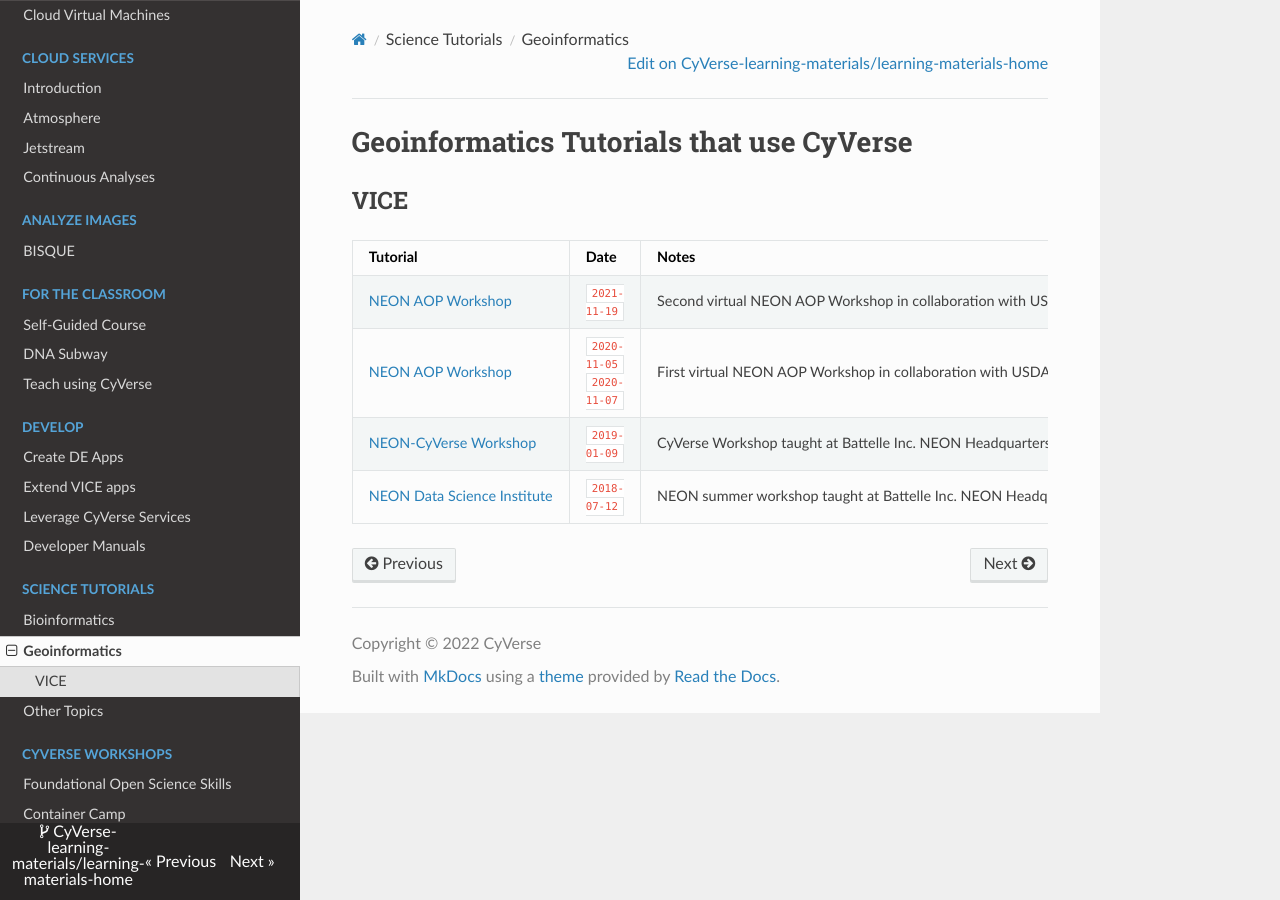
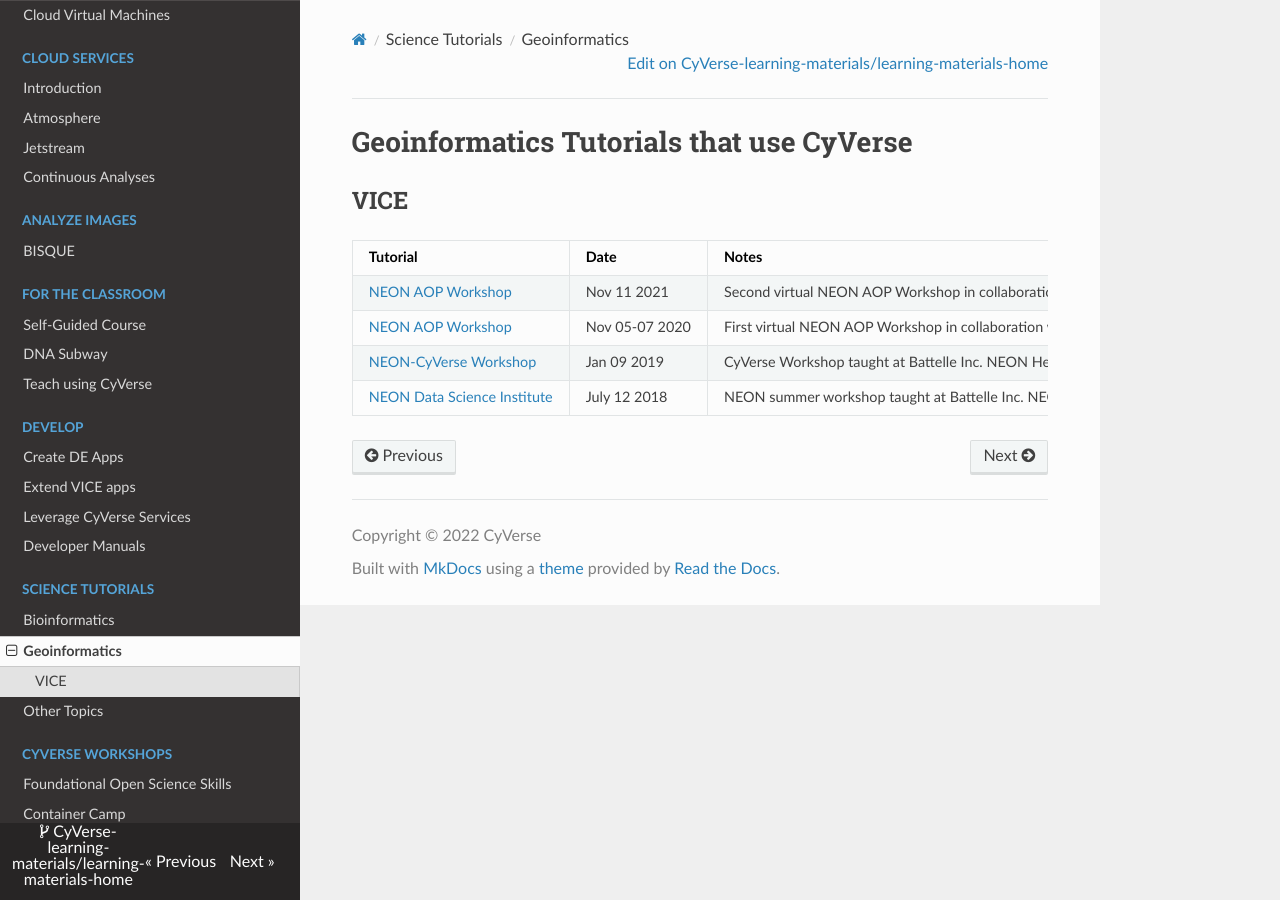
Before and after one commit to CyVerse-learning-materials/learning-materials-home, an MkDocs documentation site: the page built from docs/geoinformatics_tutorials.md, in a window 1280 px wide. Built offline with MkDocs 1.6.1, drawn with Linux system fonts in a browser that asks for light colours; nearby versions of some CDN libraries; a script that is not in the unit is left out.

Commit message:
Update geoinformatics_tutorials.md

```diff
--- a/docs/geoinformatics_tutorials.md
+++ b/docs/geoinformatics_tutorials.md
@@ -4,7 +4,7 @@
 
 | Tutorial	| Date | Notes |
 |-----------|------|-------|
-| [NEON AOP Workshop](https://cyverse-2021-neon-aop-workshop.readthedocs-hosted.com/en/latest/index.html) | `2021-11-19` | Second virtual NEON AOP Workshop in collaboration with USDA-ARS and UArizona RISE Conference |
-| [NEON AOP Workshop](https://cyverse-2020-neon-aop-workshop.readthedocs-hosted.com/en/latest/index.html) | `2020-11-05` `2020-11-07` | First virtual NEON AOP Workshop in collaboration with USDA-ARS and UArizona RISE Conference |
-| [NEON-CyVerse Workshop](https://cyverse-neon-workshop-2019.readthedocs-hosted.com/en/latest/index.html) | `2019-01-09` | CyVerse Workshop taught at Battelle Inc. NEON Headquarters, Boulder CO |
-| [NEON Data Science Institute](https://cyverse-neon-data-institute-2018.readthedocs-hosted.com/en/latest/index.html) | `2018-07-12`| NEON summer workshop taught at Battelle Inc. NEON Headquarters, Boulder CO |
+| [NEON AOP Workshop](https://cyverse-2021-neon-aop-workshop.readthedocs-hosted.com/en/latest/index.html) | Nov 11 2021 | Second virtual NEON AOP Workshop in collaboration with USDA-ARS and UArizona RISE Conference |
+| [NEON AOP Workshop](https://cyverse-2020-neon-aop-workshop.readthedocs-hosted.com/en/latest/index.html) | Nov 05-07 2020 | First virtual NEON AOP Workshop in collaboration with USDA-ARS and UArizona RISE Conference |
+| [NEON-CyVerse Workshop](https://cyverse-neon-workshop-2019.readthedocs-hosted.com/en/latest/index.html) | Jan 09 2019 | CyVerse Workshop taught at Battelle Inc. NEON Headquarters, Boulder CO |
+| [NEON Data Science Institute](https://cyverse-neon-data-institute-2018.readthedocs-hosted.com/en/latest/index.html) | July 12 2018 | NEON summer workshop taught at Battelle Inc. NEON Headquarters, Boulder CO |
```
